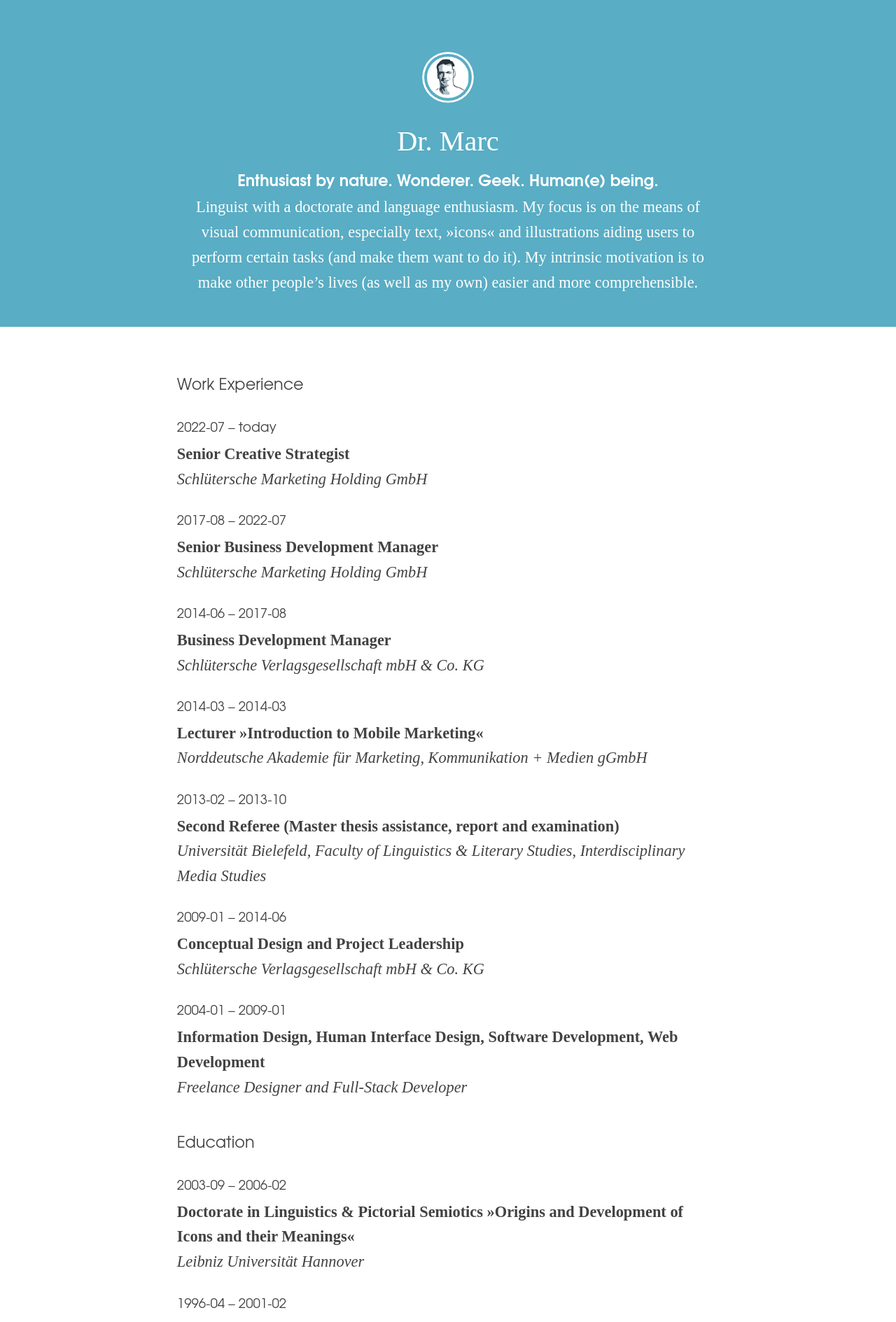
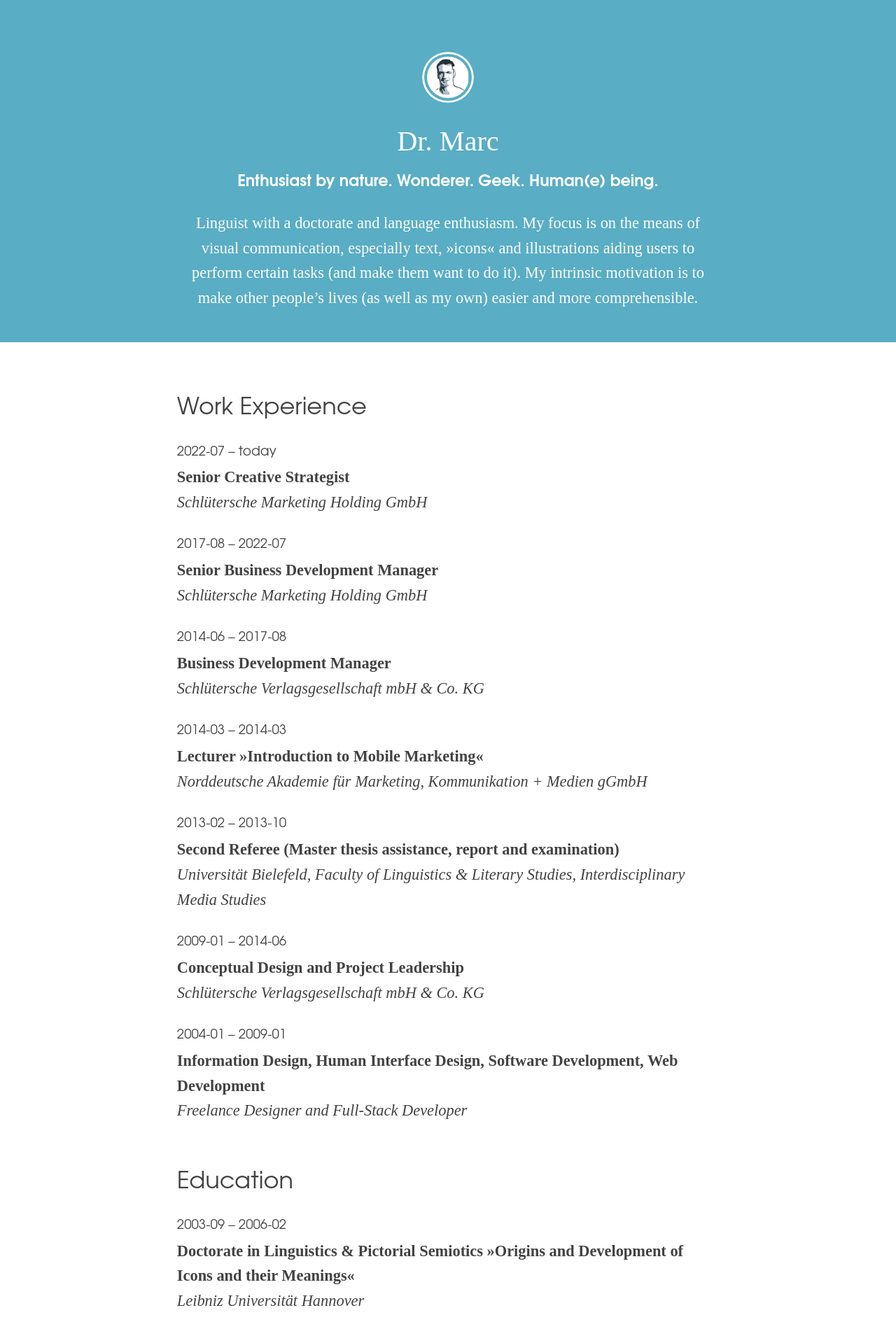
Before and after one commit to marc2o/marc2o.github.io, a Jekyll site: the page built from cv/marc.md, in a window 1280 px wide. Shown: the top 1889 px of the page at 70% size. Built offline with Jekyll 4.4.1, drawn with Linux system fonts in a browser that asks for light colours.

Commit message:
Update cv.css

```diff
--- a/assets/css/cv.css
+++ b/assets/css/cv.css
@@ -122,6 +122,10 @@ h1 {
 	font-weight: 200;
 }
 
+h2 {
+	font-size: 1.5em;
+}
+
 h3 {
 	font-weight: 800;
 }
@@ -130,6 +134,10 @@ header h1,
 header h3,
 header p {
 	text-align: center;
+}
+
+header p {
+	margin-top: 1em;
 }
 
 article,
```
